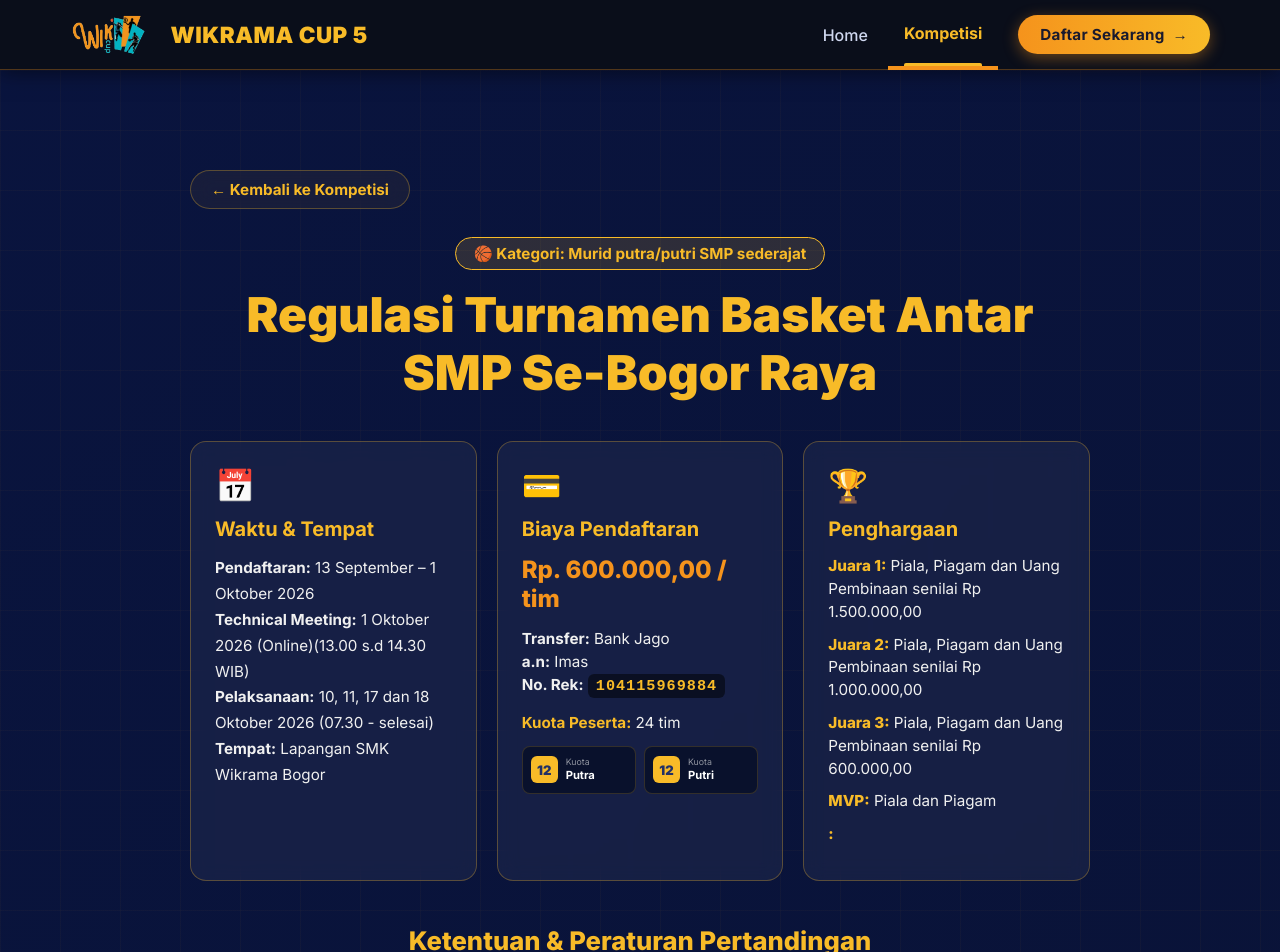
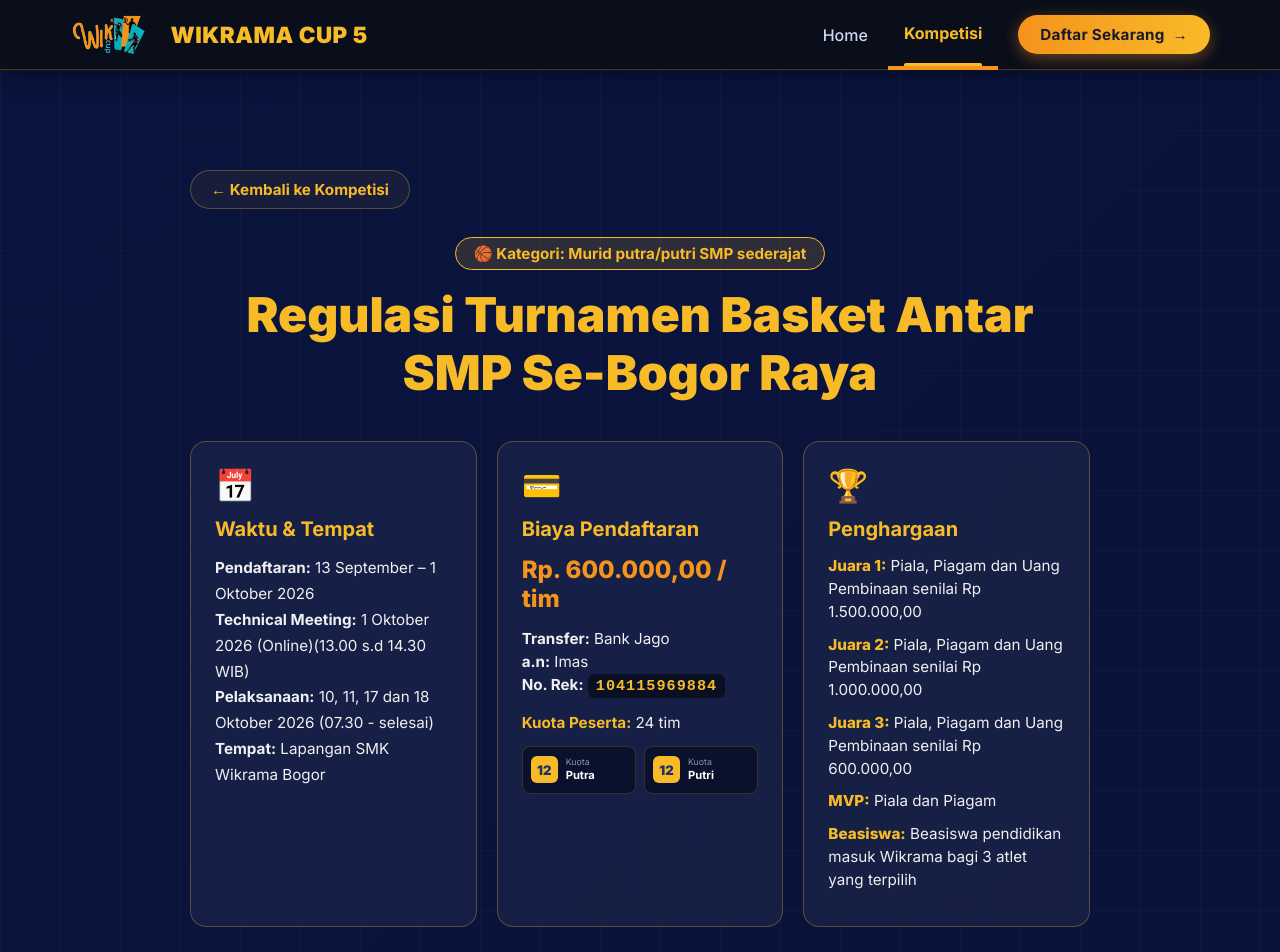
Before and after one commit to mrafiaenal-pixel/wickup5, a React (Vite) app: page /kompetisi/basket in a window 1280 px wide. Shown: the top 952 px of the page. Built offline with nearby package versions, Linux system fonts and the light colour scheme.

Commit message:
penggantian mvp basket

```diff
--- a/src/pages/details/CompetitionDetail.jsx
+++ b/src/pages/details/CompetitionDetail.jsx
@@ -33,8 +33,8 @@
       { juara: "Juara 1", hadiah: "Piala, Piagam dan Uang Pembinaan senilai Rp 1.500.000,00" },
       { juara: "Juara 2", hadiah: "Piala, Piagam dan Uang Pembinaan senilai Rp 1.000.000,00" },
       { juara: "Juara 3", hadiah: "Piala, Piagam dan Uang Pembinaan senilai Rp 600.000,00" },
-      {juara:"MVP", hadiah :  "Piala dan Piagam"},
-      {items:"Beasiswa Pendidikan masuk Wikrama bagi 3 atlet yang terpilih"}
+      { juara: "MVP", hadiah: "Piala dan Piagam" },
+      { juara: "Beasiswa", hadiah: "Beasiswa pendidikan masuk Wikrama bagi 3 atlet yang terpilih" },
     ],
     sections: [
       {
```
